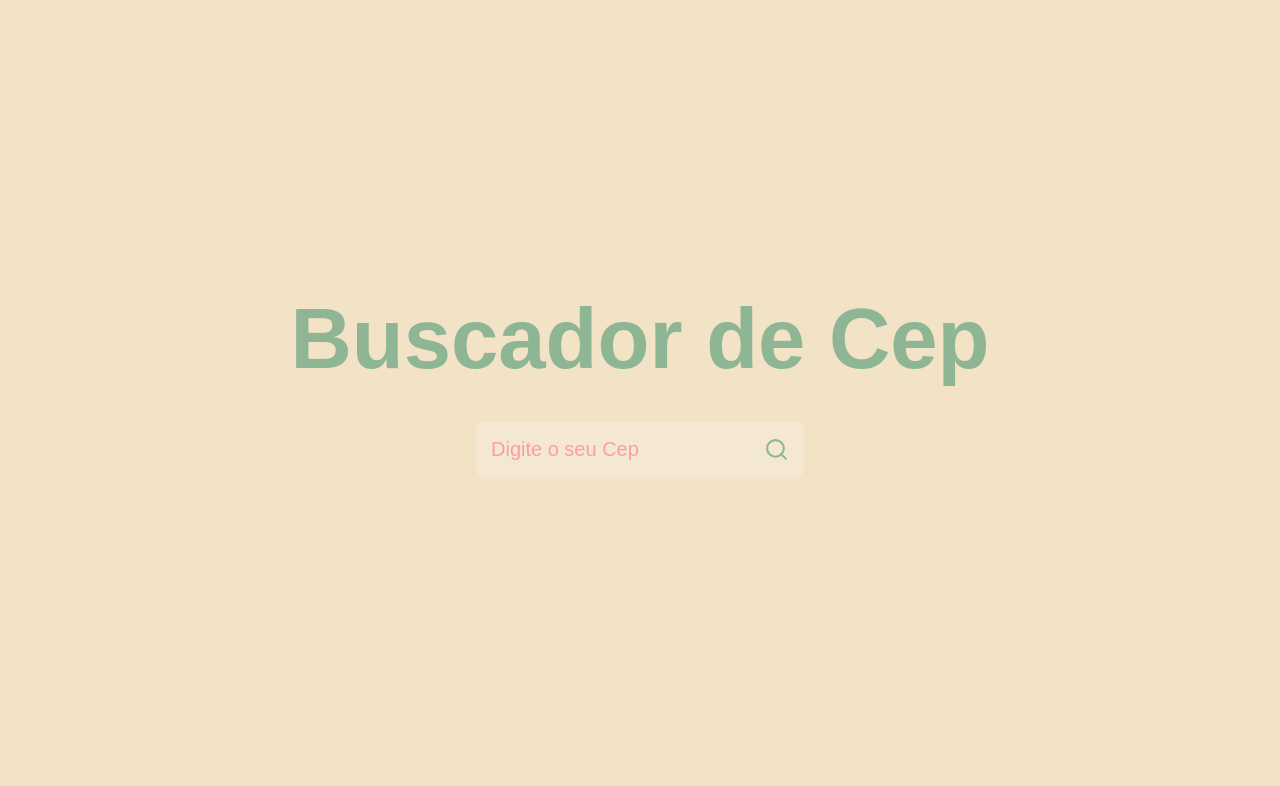
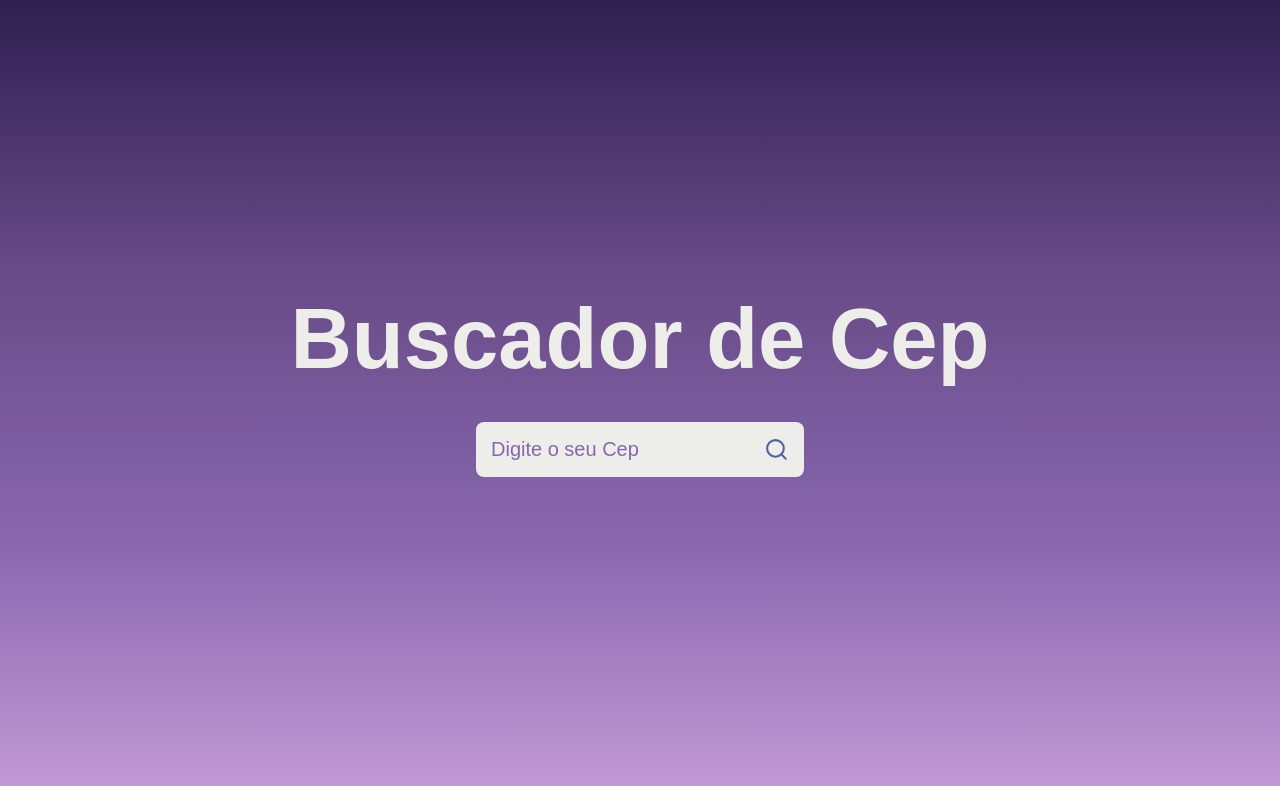
Before and after one commit to jubassul/brazilian-postalcode, a React (Create React App) app: page / in a window 1280 px wide. Shown: the top 786 px of the page. Built offline with nearby package versions, Linux system fonts and the light colour scheme.

Commit message:
add style in interface

```diff
--- a/src/App.js
+++ b/src/App.js
@@ -32,7 +32,7 @@ function App() {
           onChange={(event) => setInput(event.target.value)}
         />
         <button className="button" onClick={handleSearch}>
-          <FiSearch size={25} color="#8eb695" />
+          <FiSearch size={25} color="#4e639e" />
         </button>
       </div>
       {Object.keys(cep).length > 0 && (
--- a/src/styles.css
+++ b/src/styles.css
@@ -4,14 +4,21 @@
   justify-content: center;
   align-items: center;
   flex-direction: column;
-    background-color: #f2e2c6;
+  background-image: linear-gradient(
+    to bottom,
+    #2e2050,
+    #674a86,
+    #8766ae,
+    #c49cd6
+  );
 }
 
 .title {
   font-size: 85px;
-    color: #8eb695;
+  color: #edeee9;
   animation: flipTitle 2s;
 }
+
 @keyframes flipTitle {
   from {
     transform: rotateX(90deg);
@@ -23,12 +30,11 @@
 }
 
 .containerSearch {
-    background-color: rgba(255, 255, 255, 0.2);
+  background-color: #edeee9;
   padding: 15px;
   margin: 34px 0;
   display: flex;
   border-radius: 8px;
-    /* box-shadow: 1px 3px 8px rgb(254, 238, 238); */
 }
 
 .containerSearch input {
@@ -40,7 +46,7 @@
 }
 
 .containerSearch input::placeholder {
-    color: #fb9da7;
+  color: #8766ae;
 }
 
 .button {
@@ -63,11 +69,13 @@
   flex-direction: column;
   background-color: #fff;
   width: 500px;
+  border-radius: 8rem;
+  box-shadow: 2px 2px 8px  #c49cd6;
 }
 
 .main h2 {
   margin: 16px 0;
-    font-size: 39px;
+  font-size: 30px;
 }
 
 .main span {
```
Lines whose indentation alone changed are shown as unchanged.
